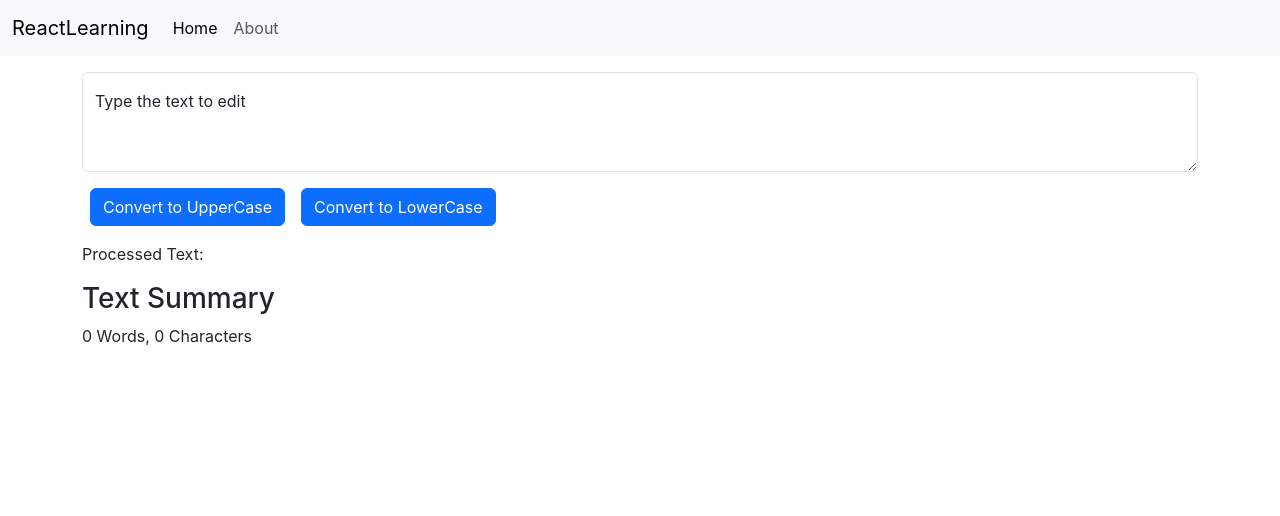
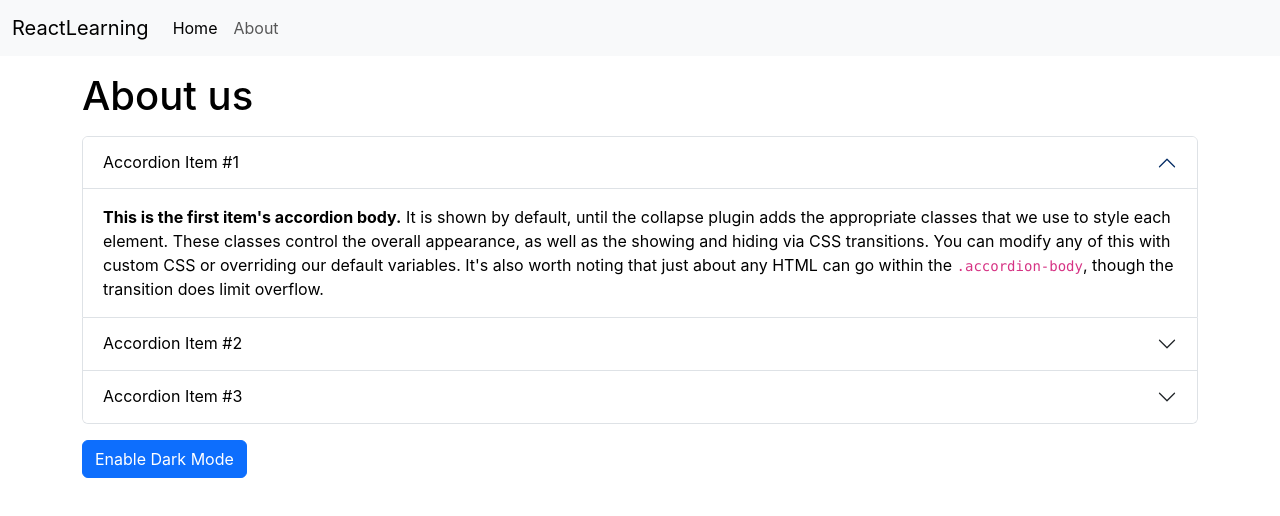
Before and after one commit to aamirGPT/React-YT-Learning-App, a React (Create React App) app: page / in a window 1280 px wide. Shown: the top 516 px of the page. Built offline with nearby package versions, Linux system fonts and the light colour scheme.

Commit message:
Dark Mode Integrated to Accordian

```diff
--- a/src/App.js
+++ b/src/App.js
@@ -1,12 +1,14 @@
 import "./App.css";
+import AboutUs from "./components/AboutUs";
 import Navbar from "./components/Navbar";
-import TextInput from "./components/TextInput";
+// import TextInput from "./components/TextInput";
 
 function App() {
     return (
         <>
             <Navbar />
-            <TextInput Heading="Type the text to edit"/>
+            <AboutUs />
+            {/* <TextInput Heading="Type the text to edit"/> */}
         </>
     );
 }
--- /dev/null
+++ b/src/components/AboutUs.js
@@ -0,0 +1,147 @@
+import React from "react";
+import { useState } from "react";
+
+export default function AboutUs() {
+    const [darkBtnText, setdarkBtnText] = useState("Enable Dark Mode");
+    const [BtnColor, setbtnColor] = useState('btn btn-primary my-3');
+    const [darkmode, setdarkmode] = useState({
+        color: 'black',
+        backgroundColor: 'white'
+    });
+    const toggleMode = () => {
+        if (darkmode.color === 'black') {
+            setdarkmode({
+                color: "white",
+                backgroundColor: "#435585",
+                borderColor: "1px solid white",
+            });
+            setdarkBtnText("Enable Light Mode");
+            setbtnColor("btn btn-light my-3");
+        }
+        else {
+            setdarkmode({
+                color: 'black',
+                backgroundColor: 'white'
+            });
+            setdarkBtnText("Enable Dark Mode");
+            setbtnColor("btn btn-primary my-3");
+        }
+    }
+    return (
+        <div className="container" style={darkmode}>
+            <h1 className="my-3">
+                About us
+            </h1>
+            <div className="accordion" id="accordionExample" style={darkmode}>
+                <div className="accordion-item">
+                    <h2 className="accordion-header">
+                        <button
+                            className="accordion-button"
+                            type="button"
+                            data-bs-toggle="collapse"
+                            data-bs-target="#collapseOne"
+                            aria-expanded="true"
+                            aria-controls="collapseOne"
+                            style={darkmode}
+                        >
+                            Accordion Item #1
+                        </button>
+                    </h2>
+                    <div
+                        id="collapseOne"
+                        className="accordion-collapse collapse show"
+                        data-bs-parent="#accordionExample"
+                    >
+                        <div className="accordion-body" style={darkmode}>
+                            <strong>
+                                This is the first item's accordion body.
+                            </strong>{" "}
+                            It is shown by default, until the collapse plugin
+                            adds the appropriate classes that we use to style
+                            each element. These classes control the overall
+                            appearance, as well as the showing and hiding via
+                            CSS transitions. You can modify any of this with
+                            custom CSS or overriding our default variables. It's
+                            also worth noting that just about any HTML can go
+                            within the <code>.accordion-body</code>, though the
+                            transition does limit overflow.
+                        </div>
+                    </div>
+                </div>
+                <div className="accordion-item">
+                    <h2 className="accordion-header">
+                        <button
+                            className="accordion-button collapsed"
+                            type="button"
+                            data-bs-toggle="collapse"
+                            data-bs-target="#collapseTwo"
+                            aria-expanded="false"
+                            aria-controls="collapseTwo"
+                            style={darkmode}
+                        >
+                            Accordion Item #2
+                        </button>
+                    </h2>
+                    <div
+                        id="collapseTwo"
+                        className="accordion-collapse collapse"
+                        data-bs-parent="#accordionExample"
+                    >
+                        <div className="accordion-body" style={darkmode}>
+                            <strong>
+                                This is the second item's accordion body.
+                            </strong>{" "}
+                            It is hidden by default, until the collapse plugin
+                            adds the appropriate classes that we use to style
+                            each element. These classes control the overall
+                            appearance, as well as the showing and hiding via
+                            CSS transitions. You can modify any of this with
+                            custom CSS or overriding our default variables. It's
+                            also worth noting that just about any HTML can go
+                            within the <code>.accordion-body</code>, though the
+                            transition does limit overflow.
+                        </div>
+                    </div>
+                </div>
+                <div className="accordion-item">
+                    <h2 className="accordion-header">
+                        <button
+                            className="accordion-button collapsed"
+                            type="button"
+                            data-bs-toggle="collapse"
+                            data-bs-target="#collapseThree"
+                            aria-expanded="false"
+                            aria-controls="collapseThree"
+                            style={darkmode}
+                        >
+                            Accordion Item #3
+                        </button>
+                    </h2>
+                    <div
+                        id="collapseThree"
+                        className="accordion-collapse collapse"
+                        data-bs-parent="#accordionExample"
+                    >
+                        <div className="accordion-body" style={darkmode}>
+                            <strong>
+                                This is the third item's accordion body.
+                            </strong>{" "}
+                            It is hidden by default, until the collapse plugin
+                            adds the appropriate classes that we use to style
+                            each element. These classes control the overall
+                            appearance, as well as the showing and hiding via
+                            CSS transitions. You can modify any of this with
+                            custom CSS or overriding our default variables. It's
+                            also worth noting that just about any HTML can go
+                            within the <code>.accordion-body</code>, though the
+                            transition does limit overflow.
+                        </div>
+                    </div>
+                </div>
+            </div>
+            <button type="button" className={BtnColor} onClick={toggleMode}>
+                {darkBtnText}
+            </button>
+        </div>
+    );
+}
--- a/src/components/TextInput.js
+++ b/src/components/TextInput.js
@@ -15,6 +15,15 @@ export default function TextInput(props) {
         let newText = text.toLowerCase();
         setPText(newText);
     };
+    const clearText = () => {
+        let newText = '';
+        setText(newText);
+        setPText(newText);
+    }
+    const reverseText = () => {
+        let reverseText = text.split('').reverse().join('');
+        setPText(reverseText);
+    }
 
     return (
         <>
@@ -26,6 +35,7 @@ export default function TextInput(props) {
                         id="floatingTextarea2"
                         style={{ height: "100px" }}
                         onChange={handleOnChange}
+                        value={text}
                     ></textarea>
                     <label htmlFor="floatingTextarea2">{props.Heading}</label>
                 </div>
@@ -41,6 +51,18 @@ export default function TextInput(props) {
                         onClick={convertToLower}
                     >
                         Convert to LowerCase
+                    </button>
+                    <button
+                        className="btn btn-primary m-2"
+                        onClick={clearText}
+                    >
+                        Clear Text
+                    </button>
+                    <button
+                        className="btn btn-primary m-2"
+                        onClick={reverseText}
+                    >
+                        Reverse Text
                     </button>
                 </div>
                 <div className="">Processed Text: {pText}</div>
```
